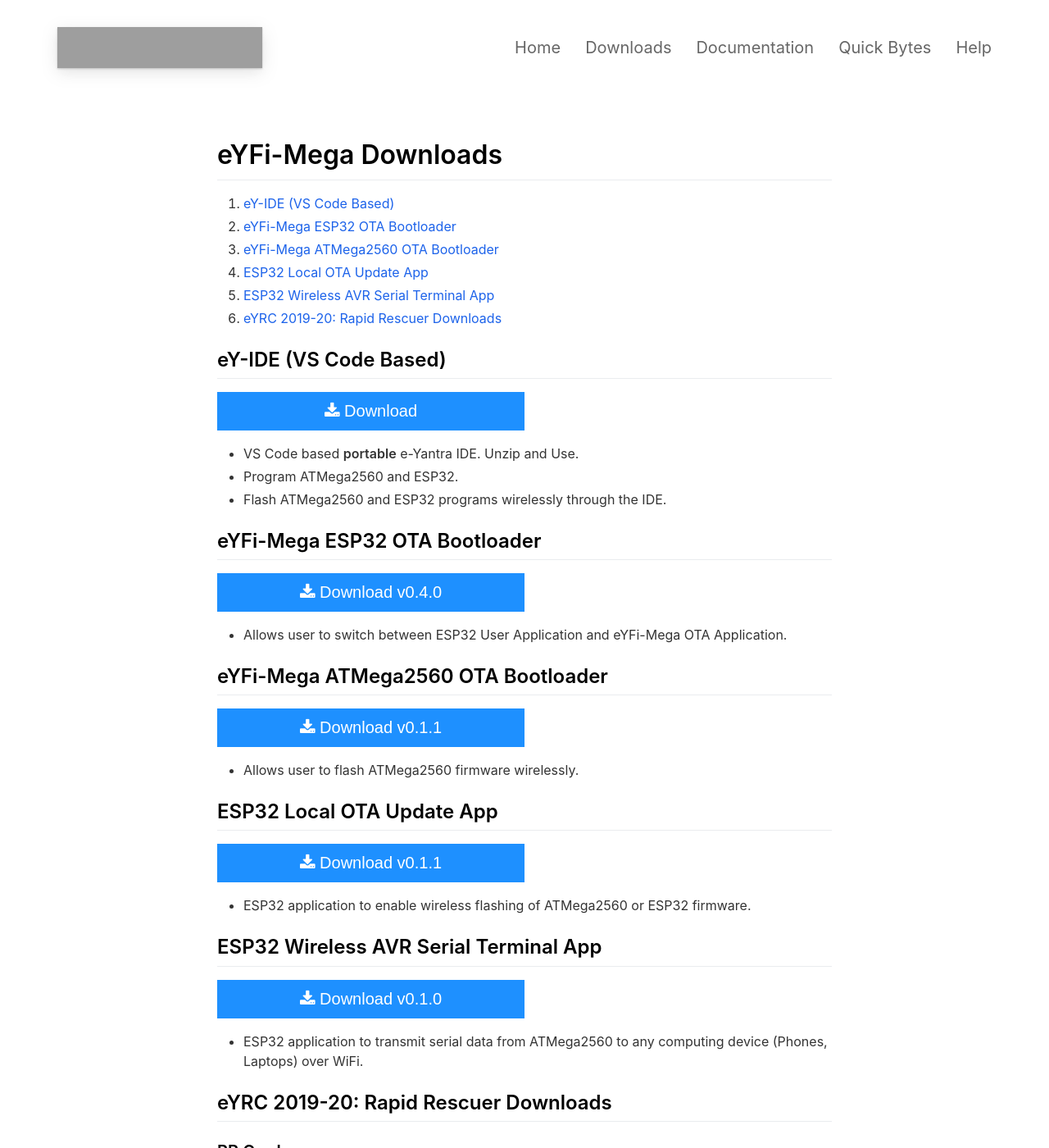
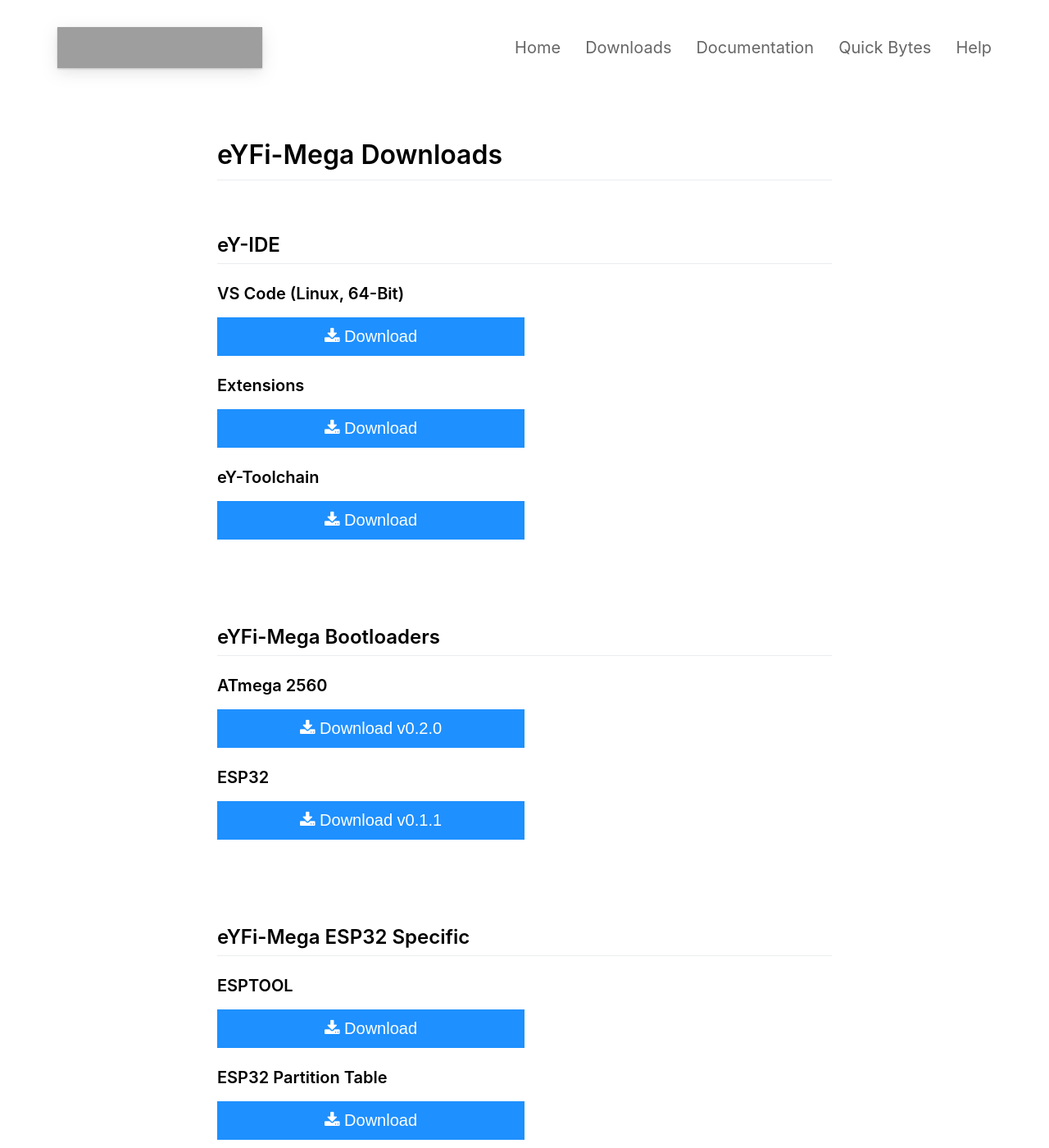
Before and after one commit to eyantra-products/eyfi-mega, a Jekyll site: the page built from _pages/downloads.md, in a window 1280 px wide and 1400 px high. Shown: the whole window at 82% size. Built offline with Jekyll 4.4.1, drawn with Linux system fonts in a browser that asks for light colours; nearby versions of some CDN libraries; some of the changed text lies outside the part shown; grey boxes are pictures that could not be loaded.

Commit message:
download update #1

```diff
--- a/_pages/downloads.md
+++ b/_pages/downloads.md
@@ -30,40 +30,62 @@ include_in_header: true
 
 # eYFi-Mega Downloads
 
- <ol type="1">
+<!--  <ol type="1">
   <li><a href="#ey-ide" target="_self">eY-IDE (VS Code Based)</a></li>
   <li><a href="#esp32-boot" target="_self">eYFi-Mega ESP32 OTA Bootloader</a></li>
   <li><a href="#atmega2560-boot" target="_self">eYFi-Mega ATMega2560 OTA Bootloader</a></li>
   <li><a href="#ota-app" target="_self">ESP32 Local OTA Update App</a></li>
   <li><a href="#wireless-tx-app" target="_self">ESP32 Wireless AVR Serial Terminal App</a></li>
   <li><a href="#rr-apps" target="_self">eYRC 2019-20: Rapid Rescuer Downloads</a></li>
-</ol>
+</ol>  -->
 
 
-## eY-IDE (VS Code Based) <a name="ey-ide"></a>
-<button class="btn"><i class="fa fa-download"></i> <a href="https://www.google.com" target="_self" style="color: #ffffff">Download</a></button>
-* VS Code based **portable** e-Yantra IDE. Unzip and Use.
-* Program ATMega2560 and ESP32.
-* Flash ATMega2560 and ESP32 programs wirelessly through the IDE.
+<p><br></p>
 
-## eYFi-Mega ESP32 OTA Bootloader <a name="ota-app"></a>
-<button class="btn"><i class="fa fa-download"></i> <a href="https://github.com/eyantra/eyfi-mega-esp32-bootloader-releases/raw/master/esp32-bootloader.bin" target="_self" style="color: #ffffff">Download v0.4.0</a></button>
-* Allows user to switch between ESP32 User Application and eYFi-Mega OTA Application.
+## eY-IDE
 
-## eYFi-Mega ATMega2560 OTA Bootloader <a name="ota-app"></a>
-<button class="btn"><i class="fa fa-download"></i> <a href="https://github.com/eyantra/eyfi-mega-atmega2560-bootloader-releases/archive/master.zip" target="_self" style="color: #ffffff">Download v0.1.1</a></button>
-* Allows user to flash ATMega2560 firmware wirelessly.
+### VS Code (Linux, 64-Bit)
+<button class="btn"><i class="fa fa-download"></i> <a href="https://github.com/eyantra/eyfi-mega-esp32-bootloader-releases/raw/master/esp32-bootloader.bin" target="_self" style="color: #ffffff">Download</a></button>
 
-## ESP32 Local OTA Update App <a name="ota-app"></a>
-<button class="btn"><i class="fa fa-download"></i> <a href="https://github.com/eyantra/eyfi-mega-ota-app-releases/raw/master/eyfi-mega-ota-app.bin" target="_self" style="color: #ffffff">Download v0.1.1</a></button>
-* ESP32 application to enable wireless flashing of ATMega2560 or ESP32 firmware.
+### Extensions
+<button class="btn"><i class="fa fa-download"></i> <a href="https://github.com/eyantra/eyfi-mega-esp32-bootloader-releases/raw/master/esp32-bootloader.bin" target="_self" style="color: #ffffff">Download</a></button>
 
-## ESP32 Wireless AVR Serial Terminal App <a name="wireless-tx-app"></a>
-<button class="btn"><i class="fa fa-download"></i> <a href="https://github.com/eyantra/eyfi-mega-wireless-tx-releases/raw/master/eyfi-mega-wireless-terminal.bin" target="_self" style="color: #ffffff">Download v0.1.0</a></button>
-* ESP32 application to transmit serial data from ATMega2560 to any computing device (Phones, Laptops) over WiFi.
+### eY-Toolchain
+<button class="btn"><i class="fa fa-download"></i> <a href="https://github.com/eyantra/eyfi-mega-esp32-bootloader-releases/raw/master/esp32-bootloader.bin" target="_self" style="color: #ffffff">Download</a></button>
 
-## eYRC 2019-20: Rapid Rescuer Downloads <a name="rr-apps"></a>
-### RR Grader
-<button class="btn"><i class="fa fa-download"></i> <a href="https://github.com/eyantra/eyrc-2019-20-rr-releases/raw/master/rr-grader.zip" target="_self" style="color: #ffffff">Download v0.1.0</a></button>
+
+<p><br></p>
+<p><br></p>
+
+
+## eYFi-Mega Bootloaders
+
+### ATmega 2560
+<button class="btn"><i class="fa fa-download"></i> <a href="https://doc-0o-c0-docs.googleusercontent.com/docs/securesc/ha0ro937gcuc7l7deffksulhg5h7mbp1/rv16p2qh771d2ibegk7rmdbj8t7dob91/1576238400000/01066791640500494942/*/1BwXsAaiJYopFkXJDlaIHU_QnjZeEvIsW?e=download" target="_self" style="color: #ffffff">Download v0.2.0</a></button>
+
+### ESP32
+<button class="btn"><i class="fa fa-download"></i> <a href="https://doc-14-c0-docs.googleusercontent.com/docs/securesc/ha0ro937gcuc7l7deffksulhg5h7mbp1/ncj4hbqhegcb6dn4p6a85dbt5ca2q6ih/1576238400000/01066791640500494942/*/1n0l21hZjSWZRlSIkBk-AzNNtPZgxo1jG?e=download" target="_self" style="color: #ffffff">Download v0.1.1</a></button>
+
+
+<p><br></p>
+<p><br></p>
+
+## eYFi-Mega ESP32 Specific
+
+### ESPTOOL
+<button class="btn"><i class="fa fa-download"></i> <a href="https://doc-0k-c0-docs.googleusercontent.com/docs/securesc/ha0ro937gcuc7l7deffksulhg5h7mbp1/u4f6fl6v0i24696mai8v6o4h59g1nl2b/1576238400000/01066791640500494942/*/1HievOWMa30PXHzG5EF6rqdZH9ON2crv1?e=download" target="_self" style="color: #ffffff">Download</a></button>
+
+### ESP32 Partition Table
+<button class="btn"><i class="fa fa-download"></i> <a href="https://doc-14-c0-docs.googleusercontent.com/docs/securesc/ha0ro937gcuc7l7deffksulhg5h7mbp1/s38i18upgkc2voa0c9unl3db00afvlom/1576238400000/01066791640500494942/*/1nUJRqyuROc3QpN4rqwx2xweBZtUB-yMb?e=download" target="_self" style="color: #ffffff">Download</a></button>
+
+### ESP32 OTA Application
+<button class="btn"><i class="fa fa-download"></i> <a href="https://doc-0s-c0-docs.googleusercontent.com/docs/securesc/ha0ro937gcuc7l7deffksulhg5h7mbp1/44jln1pvjcma2f0u3f916ahu6msvp6a1/1576238400000/01066791640500494942/*/14fA75KTJituPKkoxxEF1JLmdRNEN6SPe?e=download" target="_self" style="color: #ffffff">Download v0.5.0</a></button>
+
+### ESP32 Wireless Terminal Application
+<button class="btn"><i class="fa fa-download"></i> <a href="https://doc-10-c0-docs.googleusercontent.com/docs/securesc/ha0ro937gcuc7l7deffksulhg5h7mbp1/es6d2e6dtvtv1gdaos6t9uvhs6uef2q1/1576238400000/01066791640500494942/*/1Wzmp8Vp14wcltIns1vCOlfKtTuPIYSQe?e=download" target="_self" style="color: #ffffff">Download v0.1.0</a></button>
+
+<p><br></p>
+<p><br></p>
+
 
 <br>
```
Also changed, not shown: 5 other files.
